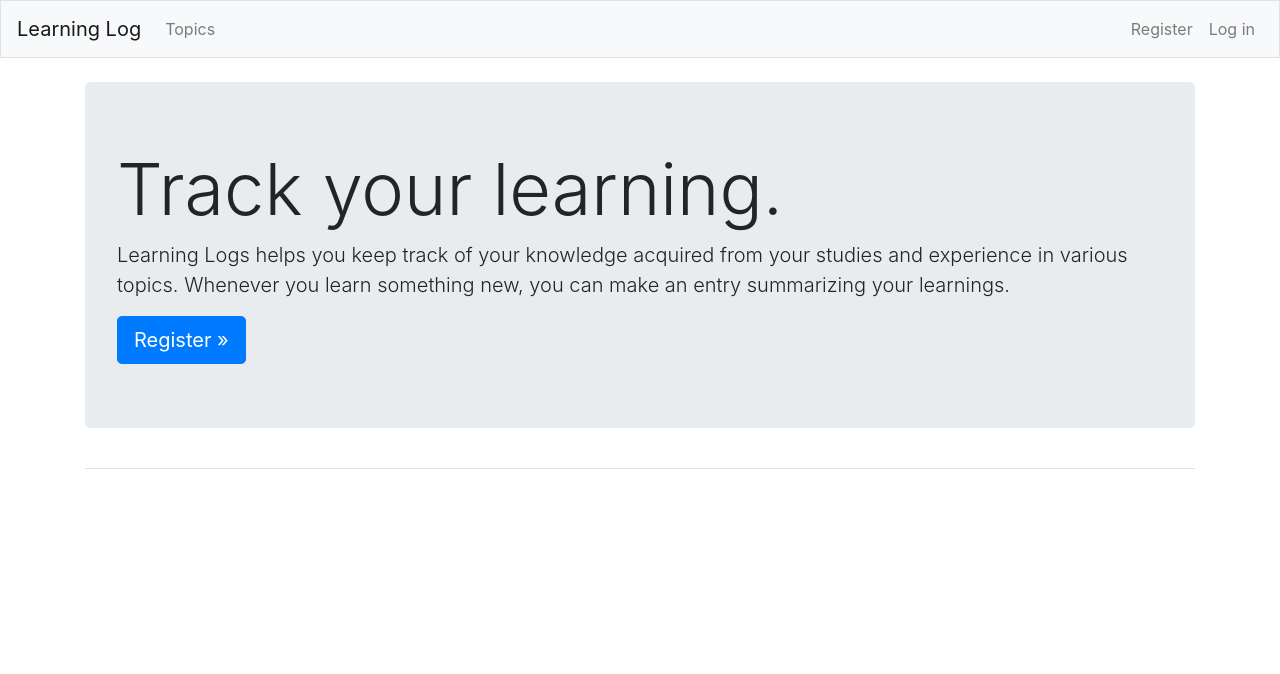
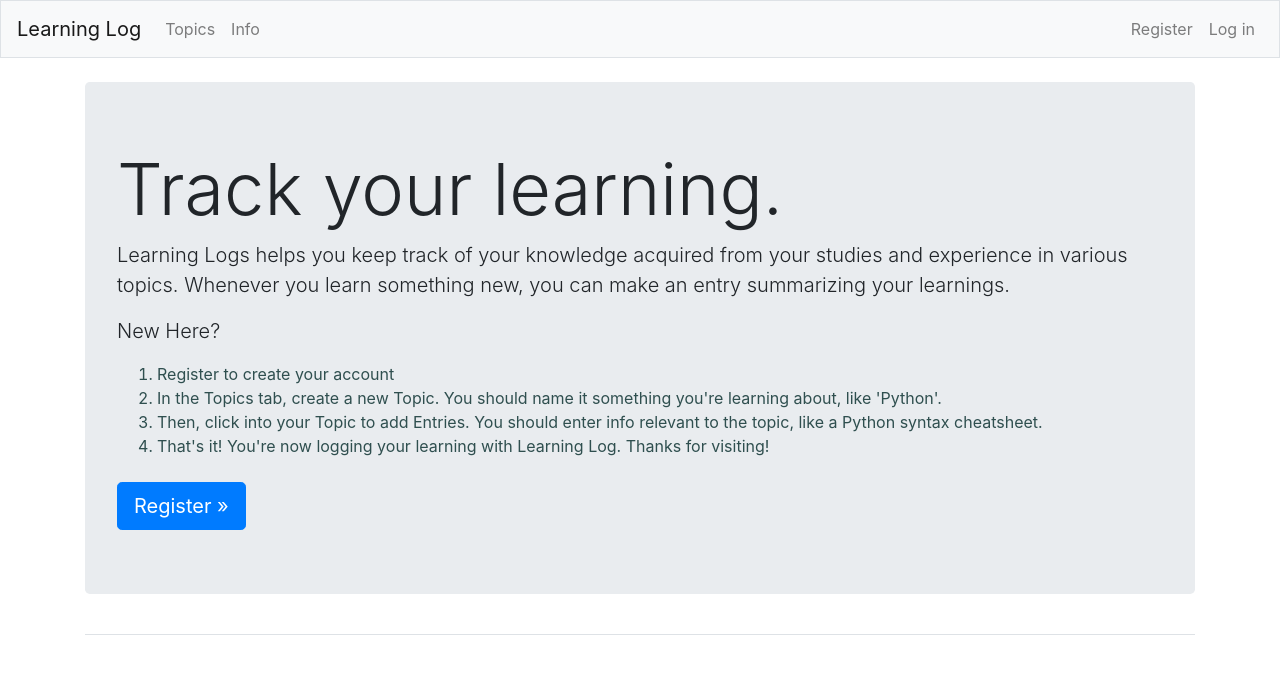
Before and after one commit to clarencelam/clam_learning_log, a Django app: page / in a window 1280 px wide. Shown: the top 674 px of the page. Run offline with Django 3.2, Linux system fonts and the light colour scheme; some libraries are stand-ins or nearby versions.

Commit message:
Add info page

```diff
--- a/learning_logs/templates/learning_logs/base.html
+++ b/learning_logs/templates/learning_logs/base.html
@@ -25,6 +25,9 @@
 			<ul class = "navbar-nav mr-auto">
 				<li class = "nav-item">
 					<a class = "nav-link" href = "{% url 'learning_logs:topics' %}">Topics</a>
+				</li>
+				<li class = "nav-item">
+					<a class = "nav-link" href = "{% url 'learning_logs:info' %}">Info</a>
 				</li>
 			</ul>
 
--- a/learning_logs/templates/learning_logs/index.html
+++ b/learning_logs/templates/learning_logs/index.html
@@ -7,6 +7,16 @@
 	<p class="lead">Learning Logs helps you keep track of your knowledge acquired from your studies and experience in various topics. Whenever you learn something new, you can make an entry summarizing your learnings.
 	</p>
 
+	<p class="lead"> New Here? </p>
+
+	<div class="pb-2" style = "color: darkslategray;">
+	<ol>
+		<li> Register to create your account </li>
+		<li> In the Topics tab, create a new Topic. You should name it something you're learning about, like 'Python'.</li>
+		<li> Then, click into your Topic to add Entries. You should enter info relevant to the topic, like a Python syntax cheatsheet. </li>
+		<li> That's it! You're now logging your learning with Learning Log. Thanks for visiting! </li>
+	</ol>
+	</div>
 	<a class="btn btn-lg btn-primary" href ="{% url 'users:register' %}" role="button">
 		Register &raquo;</a>
 </div>
--- a/learning_logs/urls.py
+++ b/learning_logs/urls.py
@@ -8,6 +8,8 @@ app_name = 'learning_logs'
 urlpatterns = [
 	# Home Page
 	path('',views.index, name = 'index'),
+	# Info page
+	path('info/', views.info, name='info'),
 	# A page that shows all topics
 	path('topics/', views.topics, name = 'topics'),
 	# Detail page for a single topic
--- a/learning_logs/views.py
+++ b/learning_logs/views.py
@@ -16,6 +16,10 @@ def check_topic_owner(request, topic_id):
 def index(request):
 	"""The home page for Learning Log"""
 	return render(request, 'learning_logs/index.html')
+
+def info(request):
+	"""an info page"""
+	return render(request, 'learning_logs/info.html')
 
 @login_required
 def topics(request):
```
Also changed, not shown: learning_logs/templates/learning_logs/info.html (added, +14 -0 lines).
